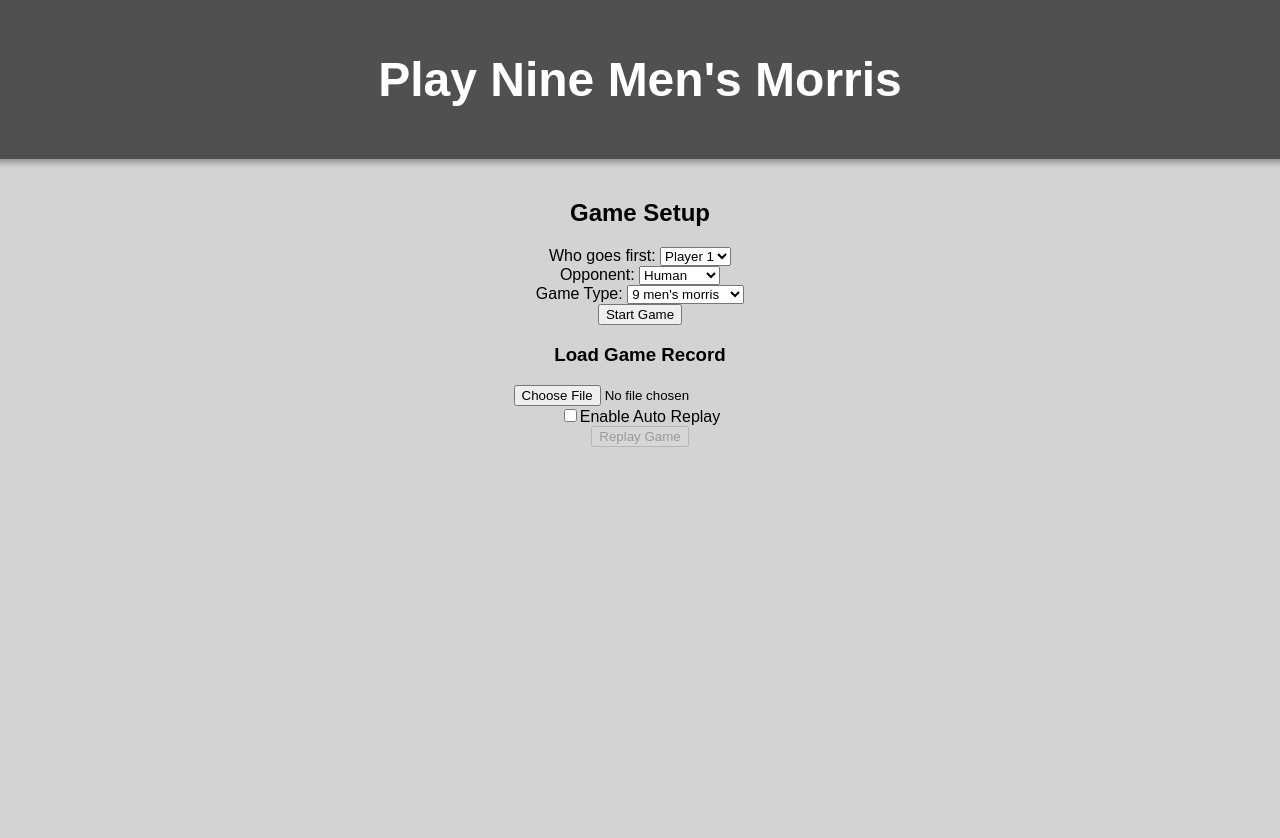
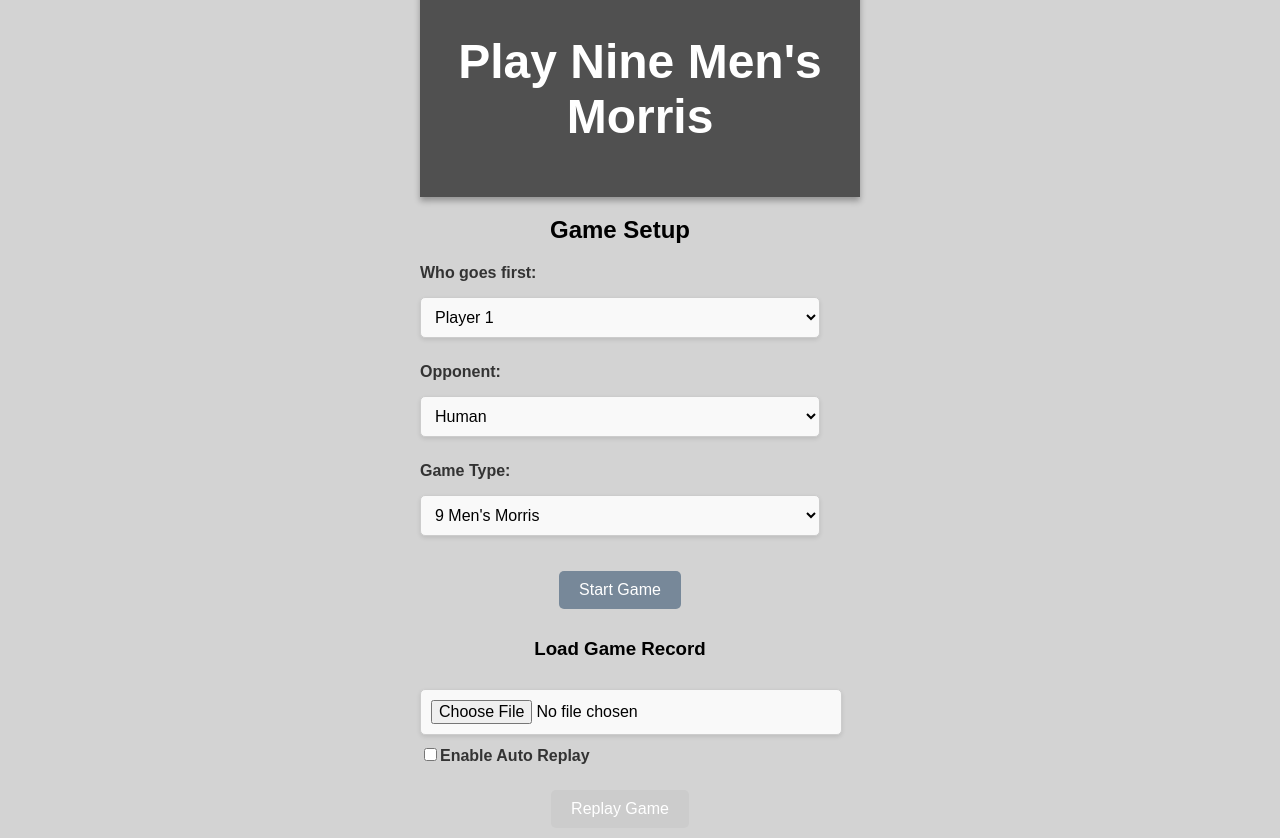
Before and after one commit to collaboratorsje/Nine-Men-Morris-ASE, a React (Create React App) app in the folder client/: page / in a window 1280 px wide. Before the commit the page ends 800 px from the top, so only its background shows below. Built offline with nearby package versions, Linux system fonts and the light colour scheme.

Commit message:
Manual merge

```diff
--- a/client/src/App.js
+++ b/client/src/App.js
@@ -5,9 +5,9 @@ import Game from './components/Game';  // Import the Game component
 function App() {
   return (
     <div className="App">
-      <header className="App-header">
+      {/* <header className="App-header">
         <h1>Play Nine Men's Morris</h1>
-      </header>
+      </header> */}
       <main>
         <Game />  {/* Render the Game component here */}
       </main>
--- a/client/src/components/Board.js
+++ b/client/src/components/Board.js
@@ -41,8 +41,8 @@ const Board = ({ gameOptions, gameRecord = null, updateGameRecord }) => {
     (line) => line.type !== 'diagonal' || gameOptions.gameType === '12mm'
   );
 
-  const [player1Pieces, setPlayer1Pieces] = useState(9);
-  const [player2Pieces, setPlayer2Pieces] = useState(9);
+  const [player1Pieces, setPlayer1Pieces] = useState(gameOptions.gameType === "9mm" ? 9 : 12);
+  const [player2Pieces, setPlayer2Pieces] = useState(gameOptions.gameType === "9mm" ? 9 : 12);
   const [currentPlayer, setCurrentPlayer] = useState(null);
   const [phase, setPhase] = useState("placing");
   const [selectedPiece, setSelectedPiece] = useState(null);
--- /dev/null
+++ b/client/src/components/GameSetup.css
@@ -0,0 +1,100 @@
+/* Center the form on the screen */
+.game-setup-container {
+    display: flex;
+    flex-direction: column;
+    align-items: center;
+    justify-content: center; /* Center content vertically */
+    height: 100vh; /* Full viewport height */
+    padding: 20px;
+    border: 2px solid #b5a37e; /* Matching border color */
+    border-radius: 10px; /* Rounded corners */
+    background-color: #ffffff; /* White background for the form */
+    box-shadow: 0 4px 8px rgba(0, 0, 0, 0.2); /* Subtle shadow for depth */
+    max-width: 600px; /* Restrict maximum width */
+    margin: 0 auto; /* Center form horizontally */
+}
+/* Styling for the header */
+.game-setup-header {
+    text-align: center;
+    width: 100%;
+    padding: 10px;
+    background-color: #778899; /* Light Steel Gray */
+    color: #ffffff; /* White text */
+    font-size: 28px;
+    font-weight: bold;
+    box-shadow: 0px 2px 6px rgba(0, 0, 0, 0.5);
+    margin-bottom: 20px; /* Add spacing below header */
+}
+/* Subheader styling */
+.game-setup-container h2,
+.game-setup-container h3 {
+    font-size: 20px;
+    color: #444; /* Dark gray for contrast */
+    margin-bottom: 15px;
+    text-align: center;
+}
+/* Input and select styling */
+.game-setup-input,
+.game-setup-select,
+.game-setup-file-input {
+    width: 100%;
+    max-width: 400px; /* Restrict maximum width */
+    padding: 10px;
+    margin: 10px 0;
+    border: 1px solid #ccc; /* Subtle border for inputs */
+    border-radius: 5px; /* Rounded corners for inputs */
+    font-size: 16px;
+    box-shadow: 0px 2px 4px rgba(0, 0, 0, 0.1);
+    background-color: #f9f9f9; /* Light background for inputs */
+}
+/* Button styling */
+.game-setup-button {
+    padding: 10px 20px;
+    margin: 10px 5px;
+    font-size: 16px;
+    border: none;
+    border-radius: 5px;
+    background-color: #778899; /* Light Steel Gray */
+    color: #ffffff; /* White text */
+    cursor: pointer;
+    transition: background-color 0.3s ease;
+}
+.game-setup-button:hover {
+    background-color: #6b7a8c; /* Darker shade for hover effect */
+}
+.game-setup-button:disabled {
+    background-color: #ccc; /* Gray out disabled button */
+    cursor: not-allowed;
+}
+/* Styling for input groups */
+.game-setup-item {
+    width: 100%;
+    max-width: 400px; /* Restrict maximum width */
+    margin-bottom: 15px; /* Add spacing between groups */
+    text-align: left;
+}
+/* Label styling */
+.game-setup-label {
+    font-size: 16px;
+    font-weight: bold;
+    color: #333; /* Dark text for readability */
+    margin-bottom: 5px;
+    display: block;
+}
+/* Align form elements centrally */
+.game-setup-form > * {
+    width: 100%;
+    max-width: 400px;
+    text-align: center;
+}
+/* Background styling to ensure full height */
+body {
+    margin: 0;
+    padding: 0;
+    display: flex;
+    justify-content: center; /* Center horizontally */
+    align-items: center; /* Center vertically */
+    height: 100vh; /* Full viewport height */
+    background-color: #d3d3d3; /* Light Steel Gray */
+    font-family: 'Arial', sans-serif;
+}
--- a/client/src/components/GameSetup.js
+++ b/client/src/components/GameSetup.js
@@ -1,4 +1,5 @@
 import React, { useState } from 'react';
+import './GameSetup.css';
 
 const GameSetup = ({ startGame }) => {
     const [firstPlayer, setFirstPlayer] = useState('player1');
@@ -74,51 +75,90 @@ const GameSetup = ({ startGame }) => {
     };
 
     return (
-        <form onSubmit={handleSubmit}>
-            <h2>Game Setup</h2>
+            <form onSubmit={handleSubmit} aria-labelledby="game-setup-header" className="game-setup-form">
+        <header className="App-header">
+            <h1 id="game-setup-header" className="game-setup-title">Play Nine Men's Morris</h1>
+        </header>
+        <section className="game-setup-section">
+            <h2 className="game-setup-section-title">Game Setup</h2>
 
-            <div>
-                <label>Who goes first: </label>
-                <select value={firstPlayer} onChange={(e) => setFirstPlayer(e.target.value)}>
+            <div className="game-setup-item">
+                <label htmlFor="first-player-select" className="game-setup-label">Who goes first: </label>
+                <select
+                    id="first-player-select"
+                    value={firstPlayer}
+                    onChange={(e) => setFirstPlayer(e.target.value)}
+                    className="game-setup-select"
+                >
                     <option value="player1">Player 1</option>
                     <option value="player2">Player 2</option>
                 </select>
             </div>
 
-            <div>
-                <label>Opponent: </label>
-                <select value={opponentType} onChange={(e) => setOpponentType(e.target.value)}>
+            <div className="game-setup-item">
+                <label htmlFor="opponent-type-select" className="game-setup-label">Opponent: </label>
+                <select
+                    id="opponent-type-select"
+                    value={opponentType}
+                    onChange={(e) => setOpponentType(e.target.value)}
+                    className="game-setup-select"
+                >
                     <option value="human">Human</option>
                     <option value="computer">Computer</option>
                 </select>
             </div>
 
-            <div>
-                <label>Game Type: </label>
-                <select value={gameType} onChange={(e) => setGameType(e.target.value)}>
-                    <option value="9mm">9 men's morris</option>
-                    <option value="12mm">12 men's morris</option>
+            <div className="game-setup-item">
+                <label htmlFor="game-type-select" className="game-setup-label">Game Type: </label>
+                <select
+                    id="game-type-select"
+                    value={gameType}
+                    onChange={(e) => setGameType(e.target.value)}
+                    className="game-setup-select"
+                >
+                    <option value="9mm">9 Men's Morris</option>
+                    <option value="12mm">12 Men's Morris</option>
                 </select>
             </div>
 
-            <button type="submit">Start Game</button>
+            <button type="submit" className="game-setup-button" aria-label="Start the game">Start Game</button>
+        </section>
 
-            <h3>Load Game Record</h3>
-            <input type="file" accept=".json" onChange={handleFileUpload} />
-            <div>
-                <label>
+        <section className="game-setup-section">
+            <h3 className="game-setup-subtitle">Load Game Record</h3>
+            <input
+                type="file"
+                accept=".json"
+                onChange={handleFileUpload}
+                className="game-setup-input"
+                aria-label="Upload a game record file in JSON format"
+            />
+
+            <div className="game-setup-item">
+                <label htmlFor="auto-replay-checkbox" className="game-setup-label">
                     <input
+                        id="auto-replay-checkbox"
                         type="checkbox"
                         checked={autoReplay}
                         onChange={(e) => setAutoReplay(e.target.checked)}
+                        className="game-setup-checkbox"
                     />
                     Enable Auto Replay
                 </label>
             </div>
-            <button type="button" onClick={handleReplayGame} disabled={!gameRecord}>
+
+            <button
+                type="button"
+                onClick={handleReplayGame}
+                disabled={!gameRecord}
+                aria-disabled={!gameRecord}
+                className="game-setup-button"
+            >
                 Replay Game
             </button>
-        </form>
+        </section>
+    </form>
+
     );
 };
 
```
